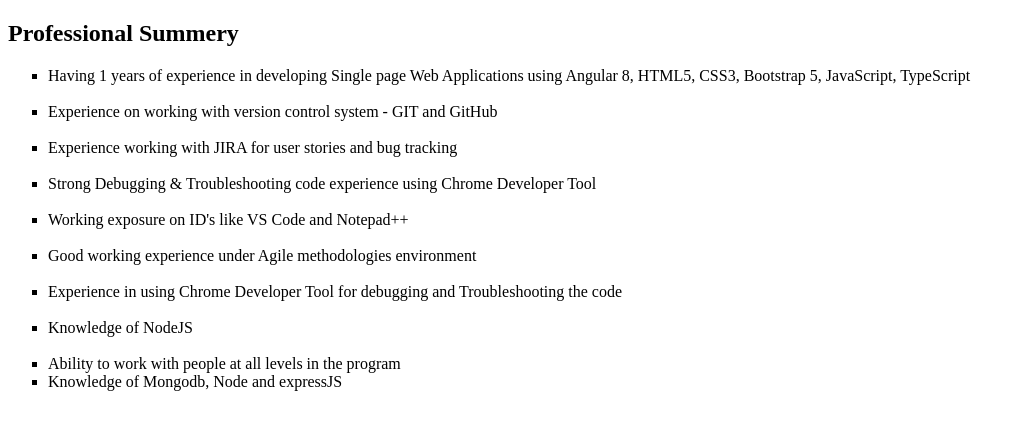
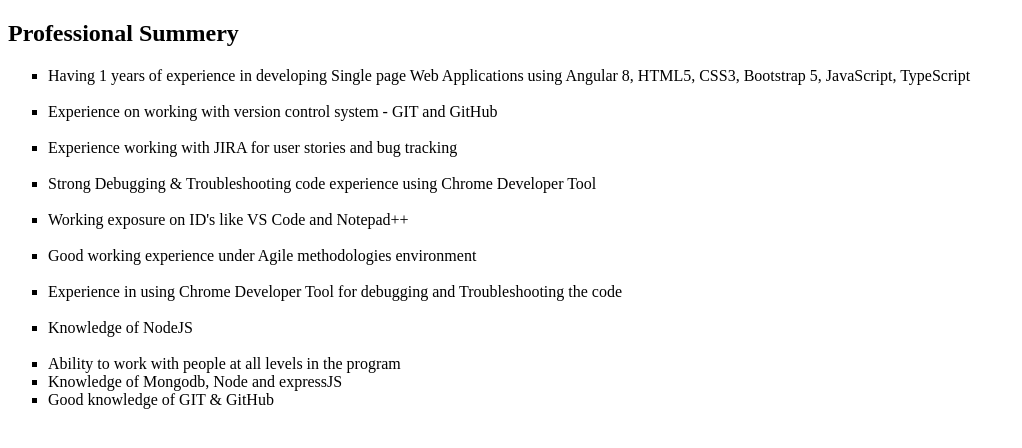
Before and after one commit to ghodakeaa/MyProfile, a plain HTML site: page home.html in a window 1280 px wide. Shown: the whole page, without its empty margins (0-1022 px from the left). Drawn offline with Linux system fonts and the light colour scheme.

Commit message:
New li added
New li added

```diff
--- a/home.html
+++ b/home.html
@@ -18,6 +18,7 @@
         <li>Knowledge of NodeJS</li><br>
         <li>Ability to work with people at all levels in the program</li>
         <li> Knowledge of Mongodb, Node and expressJS </li>
+        <li>Good knowledge of GIT & GitHub</li>
     </ul>
 </body>
 </html>
```
